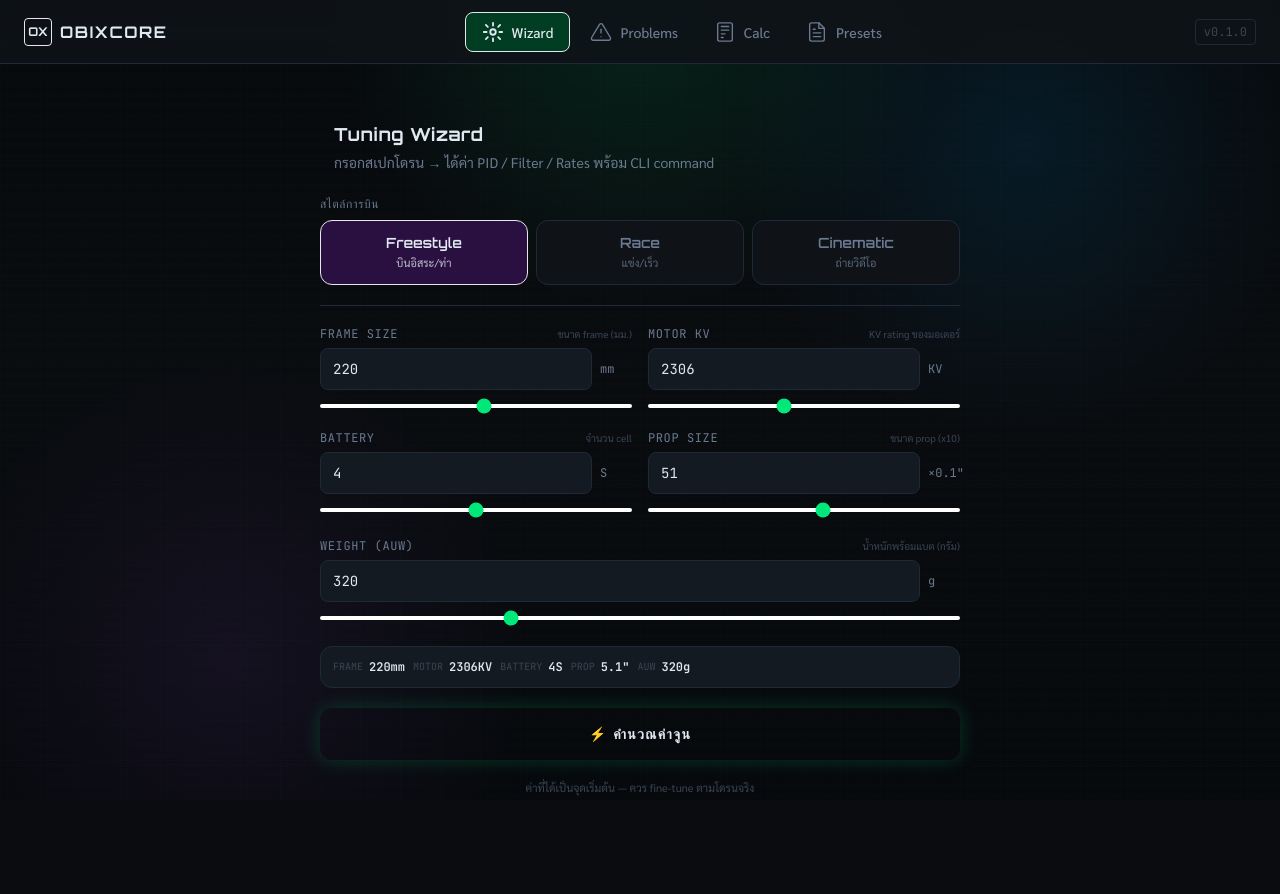
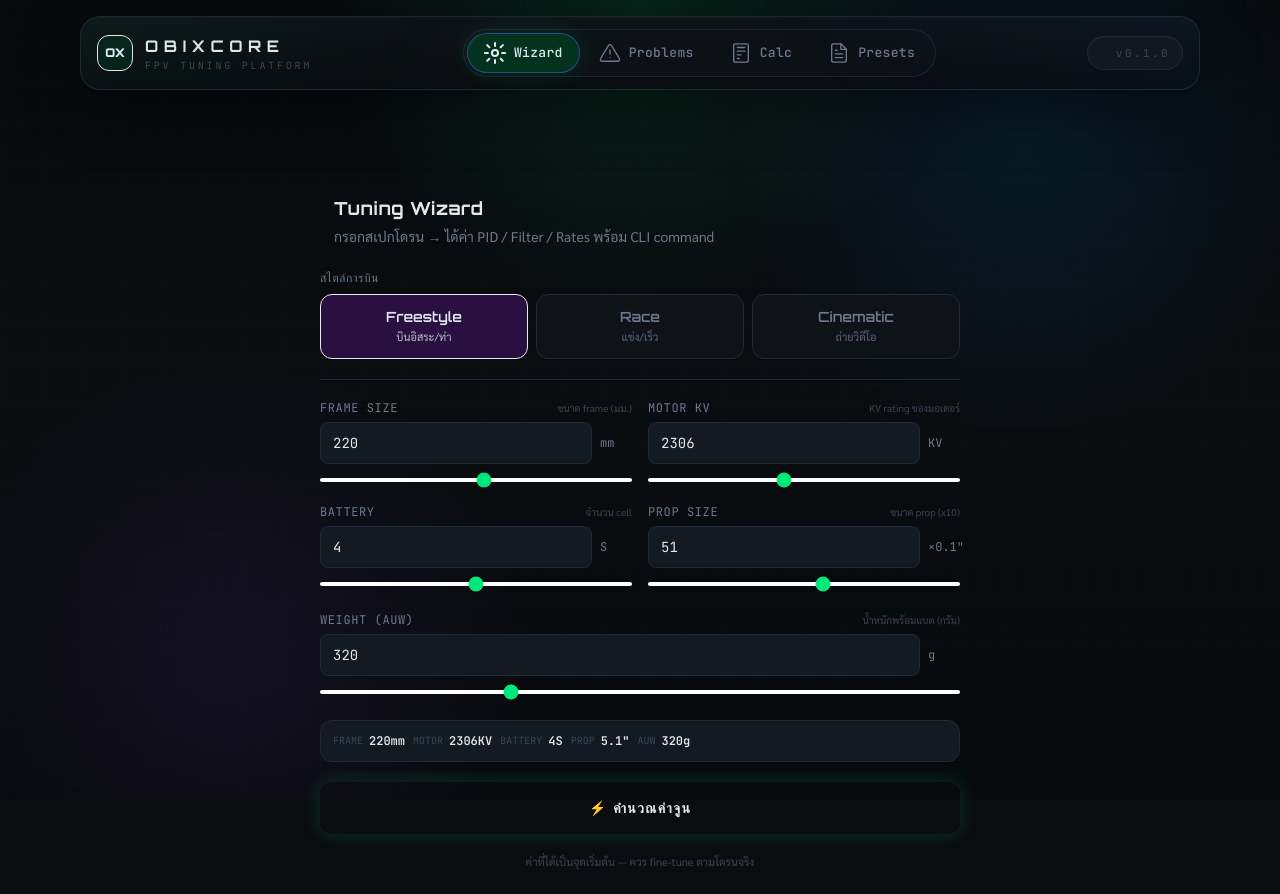
Before and after one commit to Santipap250/OBIXCORE, a Next.js app: page /wizard in a window 1280 px wide. Before the commit the page ends 820 px from the top, so only its background shows below. Built offline with nearby package versions, Linux system fonts and the light colour scheme.

Commit message:
Add files via upload

```diff
--- a/components/Badge.tsx
+++ b/components/Badge.tsx
@@ -15,14 +15,14 @@ export default function Badge({ children, variant = "default", value, className
   } else if (variant === "style" && value) {
     colorClasses = STYLE_COLORS[value] || colorClasses;
   } else if (variant === "outline") {
-    colorClasses = "text-text-muted border-bg-border";
+    colorClasses = "text-text-muted border-bg-border bg-bg-surface";
   }
 
   return (
     <span
       className={`
-        inline-flex items-center px-2 py-0.5 rounded text-xs font-mono font-medium
-        border uppercase tracking-wider
+        hud-chip inline-flex items-center rounded-full border px-2.5 py-0.5 text-[10px] font-mono font-medium
+        uppercase tracking-[0.22em]
         ${colorClasses} ${className}
       `}
     >
--- a/components/Nav.tsx
+++ b/components/Nav.tsx
@@ -72,65 +72,71 @@ export default function Nav() {
 
   return (
     <>
-      {/* ── Desktop top nav ─────────────────────────────── */}
-      <nav className="hidden md:flex fixed top-0 left-0 right-0 z-50 items-center justify-between px-6 h-16 bg-bg-surface/90 backdrop-blur-md border-b border-bg-border">
-        {/* Logo */}
-        <Link href="/" className="flex items-center gap-2 group">
-          <div className="w-7 h-7 rounded border border-green-DEFAULT/60 flex items-center justify-center group-hover:border-green-DEFAULT group-hover:glow-green transition-all">
-            <span className="text-green-DEFAULT font-orbitron font-bold text-xs">OX</span>
+      {/* Desktop top nav */}
+      <nav className="hidden md:flex fixed top-4 left-1/2 z-50 w-[min(1120px,calc(100%-1.5rem))] -translate-x-1/2 items-center justify-between rounded-2xl hud-card px-4 py-3">
+        <Link href="/" className="group flex items-center gap-3">
+          <div className="relative flex h-9 w-9 items-center justify-center rounded-xl border border-green-DEFAULT/60 bg-green-muted/40 transition-all group-hover:border-green-DEFAULT group-hover:shadow-[0_0_24px_rgba(0,232,122,0.22)]">
+            <div className="absolute inset-0 rounded-xl bg-green-DEFAULT/10 blur-md opacity-0 transition-opacity group-hover:opacity-100" />
+            <span className="relative text-xs font-orbitron font-black text-green-DEFAULT">OX</span>
           </div>
-          <span className="font-orbitron font-bold text-base tracking-widest text-text group-hover:text-green-DEFAULT transition-colors">
-            OBIXCORE
-          </span>
+          <div>
+            <span className="block font-orbitron text-base font-bold tracking-[0.35em] text-text transition-colors group-hover:text-green-DEFAULT">
+              OBIXCORE
+            </span>
+            <span className="block text-[10px] font-mono tracking-[0.28em] text-text-faint">
+              FPV TUNING PLATFORM
+            </span>
+          </div>
         </Link>
 
-        {/* Nav links */}
-        <div className="flex items-center gap-1">
+        <div className="flex items-center gap-1 rounded-full border border-bg-border/80 bg-bg-surface/70 p-1">
           {navItems.slice(1).map((item) => {
             const active = pathname === item.href;
             return (
               <Link
                 key={item.href}
                 href={item.href}
-                className={`flex items-center gap-2 px-4 py-2 rounded-lg text-sm font-medium transition-all ${
+                className={`group relative flex items-center gap-2 rounded-full px-4 py-2 text-sm font-medium transition-all ${
                   active
-                    ? "bg-green-muted text-green-DEFAULT border border-green-DEFAULT/40"
-                    : "text-text-muted hover:text-text hover:bg-bg-elevated"
+                    ? "bg-green-muted/80 text-green-DEFAULT shadow-[0_0_24px_rgba(0,232,122,0.14)]"
+                    : "text-text-muted hover:bg-bg-elevated/80 hover:text-text"
                 }`}
               >
-                {item.icon(active)}
-                <span>{item.label}</span>
+                <span className={`transition-transform duration-200 ${active ? "scale-110" : "group-hover:scale-105"}`}>
+                  {item.icon(active)}
+                </span>
+                <span className="font-mono text-[13px] tracking-wide">{item.label}</span>
+                {active && <span className="absolute inset-0 rounded-full ring-1 ring-green-DEFAULT/30" />}
               </Link>
             );
           })}
         </div>
 
-        {/* Version badge */}
-        <div className="text-xs font-mono text-text-faint border border-bg-border rounded px-2 py-1">
+        <div className="hud-chip flex items-center gap-2 px-3 py-2 text-[11px] font-mono tracking-[0.22em] text-text-faint">
+          <span className="h-2 w-2 rounded-full bg-green-DEFAULT shadow-[0_0_16px_rgba(0,232,122,0.55)] animate-pulse-green" />
           v0.1.0
         </div>
       </nav>
 
-      {/* ── Mobile bottom nav ───────────────────────────── */}
-      <nav className="md:hidden fixed bottom-0 left-0 right-0 z-50 bg-bg-surface/95 backdrop-blur-md border-t border-bg-border">
-        <div className="flex items-stretch justify-around h-16">
+      {/* Mobile bottom nav */}
+      <nav className="md:hidden fixed bottom-3 left-3 right-3 z-50 hud-card px-2 py-2">
+        <div className="flex items-stretch justify-around gap-1">
           {navItems.map((item) => {
             const active = pathname === item.href;
             return (
               <Link
                 key={item.href}
                 href={item.href}
-                className={`flex flex-col items-center justify-center gap-1 flex-1 text-[10px] transition-all ${
+                className={`relative flex flex-1 flex-col items-center justify-center gap-1 rounded-2xl px-2 py-2 text-[10px] transition-all ${
                   active ? "text-green-DEFAULT" : "text-text-muted"
                 }`}
               >
-                <div className={`transition-transform ${active ? "scale-110" : ""}`}>
+                <div className={`relative transition-transform ${active ? "scale-110" : ""}`}>
+                  <span className={`absolute inset-0 rounded-full blur-xl transition-opacity ${active ? "bg-green-DEFAULT/20 opacity-100 animate-glow-pulse" : "opacity-0"}`} />
                   {item.icon(active)}
                 </div>
                 <span className="font-sarabun">{item.labelTh}</span>
-                {active && (
-                  <div className="absolute bottom-0 w-8 h-0.5 bg-green-DEFAULT rounded-full" />
-                )}
+                {active && <span className="absolute bottom-0 left-1/2 h-0.5 w-8 -translate-x-1/2 rounded-full bg-green-DEFAULT" />}
               </Link>
             );
           })}
--- a/components/ToolCard.tsx
+++ b/components/ToolCard.tsx
@@ -11,11 +11,11 @@ interface ToolCardProps {
 }
 
 const accentMap = {
-  green:  { border: "border-green-DEFAULT/20",  hover: "hover:border-green-DEFAULT/60 hover:bg-green-muted/20",  icon: "bg-green-muted border-green-DEFAULT/40 text-green-DEFAULT",  badge: "bg-green-muted text-green-DEFAULT" },
-  amber:  { border: "border-amber-DEFAULT/20",  hover: "hover:border-amber-DEFAULT/60 hover:bg-amber-muted/20",  icon: "bg-amber-muted border-amber-DEFAULT/40 text-amber-DEFAULT",  badge: "bg-amber-muted text-amber-DEFAULT" },
-  blue:   { border: "border-blue-DEFAULT/20",   hover: "hover:border-blue-DEFAULT/60 hover:bg-blue-muted/20",   icon: "bg-blue-muted border-blue-DEFAULT/40 text-blue-DEFAULT",   badge: "bg-blue-muted text-blue-DEFAULT" },
-  cyan:   { border: "border-cyan-DEFAULT/20",   hover: "hover:border-cyan-DEFAULT/60 hover:bg-cyan-muted/20",   icon: "bg-cyan-muted border-cyan-DEFAULT/40 text-cyan-DEFAULT",   badge: "bg-cyan-muted text-cyan-DEFAULT" },
-  purple: { border: "border-purple-DEFAULT/20", hover: "hover:border-purple-DEFAULT/60 hover:bg-purple-muted/20", icon: "bg-purple-muted border-purple-DEFAULT/40 text-purple-DEFAULT", badge: "bg-purple-muted text-purple-DEFAULT" },
+  green:  { border: "border-green-DEFAULT/20",  hover: "hover:border-green-DEFAULT/60 hover:-translate-y-1 hover:bg-green-muted/20",  icon: "bg-green-muted/80 border-green-DEFAULT/40 text-green-DEFAULT",  badge: "bg-green-muted/80 text-green-DEFAULT" },
+  amber:  { border: "border-amber-DEFAULT/20",  hover: "hover:border-amber-DEFAULT/60 hover:-translate-y-1 hover:bg-amber-muted/20",  icon: "bg-amber-muted/80 border-amber-DEFAULT/40 text-amber-DEFAULT",  badge: "bg-amber-muted/80 text-amber-DEFAULT" },
+  blue:   { border: "border-blue-DEFAULT/20",   hover: "hover:border-blue-DEFAULT/60 hover:-translate-y-1 hover:bg-blue-muted/20",   icon: "bg-blue-muted/80 border-blue-DEFAULT/40 text-blue-DEFAULT",   badge: "bg-blue-muted/80 text-blue-DEFAULT" },
+  cyan:   { border: "border-cyan-DEFAULT/20",   hover: "hover:border-cyan-DEFAULT/60 hover:-translate-y-1 hover:bg-cyan-muted/20",   icon: "bg-cyan-muted/80 border-cyan-DEFAULT/40 text-cyan-DEFAULT",   badge: "bg-cyan-muted/80 text-cyan-DEFAULT" },
+  purple: { border: "border-purple-DEFAULT/20", hover: "hover:border-purple-DEFAULT/60 hover:-translate-y-1 hover:bg-purple-muted/20", icon: "bg-purple-muted/80 border-purple-DEFAULT/40 text-purple-DEFAULT", badge: "bg-purple-muted/80 text-purple-DEFAULT" },
 };
 
 export default function ToolCard({
@@ -33,42 +33,52 @@ export default function ToolCard({
     <Link
       href={href}
       className={`
-        group block p-5 rounded-xl border bg-bg-surface
-        transition-all duration-200 active:scale-98
+        hud-card group block p-5
+        transition-all duration-300 active:scale-[0.99]
         ${a.border} ${a.hover}
       `}
     >
+      <div className="absolute inset-x-0 top-0 h-px bg-gradient-to-r from-transparent via-current to-transparent opacity-15" />
       <div className="flex items-start gap-4">
-        {/* Icon */}
-        <div className={`flex-shrink-0 w-12 h-12 rounded-lg border flex items-center justify-center ${a.icon}`}>
+        <div className={`relative flex h-12 w-12 flex-shrink-0 items-center justify-center overflow-hidden rounded-2xl border ${a.icon}`}>
+          <div className="absolute inset-0 opacity-0 transition-opacity group-hover:opacity-100 bg-[radial-gradient(circle_at_top,_rgba(255,255,255,0.08),_transparent_60%)]" />
           {icon}
         </div>
 
-        {/* Text */}
-        <div className="flex-1 min-w-0">
+        <div className="min-w-0 flex-1">
           <div className="flex items-center gap-2 flex-wrap">
-            <h3 className="font-orbitron font-semibold text-sm text-text group-hover:text-inherit transition-colors">
+            <h3 className="font-orbitron text-sm font-semibold tracking-wide text-text transition-colors group-hover:text-inherit">
               {title}
             </h3>
             {badge && (
-              <span className={`text-[9px] font-mono px-1.5 py-0.5 rounded uppercase tracking-wider ${a.badge}`}>
+              <span className={`hud-chip px-2 py-0.5 text-[9px] font-mono uppercase tracking-[0.22em] ${a.badge}`}>
                 {badge}
               </span>
             )}
           </div>
-          <p className="text-[13px] text-text-muted mt-0.5 font-sarabun leading-relaxed">
+          <p className="mt-1 font-sarabun text-[13px] leading-relaxed text-text-muted">
+            {titleTh}
+          </p>
+          <p className="mt-1.5 font-sarabun text-[13px] leading-relaxed text-text-muted/90">
             {description}
           </p>
         </div>
 
-        {/* Arrow */}
         <svg
-          className="flex-shrink-0 w-4 h-4 text-text-faint group-hover:text-text-muted group-hover:translate-x-0.5 transition-all mt-1"
+          className="mt-1 h-4 w-4 flex-shrink-0 text-text-faint transition-all group-hover:translate-x-1 group-hover:text-text-muted"
           viewBox="0 0 24 24" fill="none" stroke="currentColor" strokeWidth="2" strokeLinecap="round" strokeLinejoin="round"
         >
           <path d="M9 18l6-6-6-6"/>
         </svg>
       </div>
+
+      <div className="mt-4 flex items-center gap-2">
+        <div className="hud-accent-line flex-1" />
+        <span className="text-[10px] font-mono uppercase tracking-[0.28em] text-text-faint">
+          OPEN MODULE
+        </span>
+        <div className="hud-accent-line flex-1" />
+      </div>
     </Link>
   );
 }
--- a/components/ValueDisplay.tsx
+++ b/components/ValueDisplay.tsx
@@ -7,12 +7,12 @@ interface ValueDisplayProps {
 }
 
 const colorMap = {
-  green:  { text: "text-green-DEFAULT",  bg: "bg-green-muted",  border: "border-green-DEFAULT/30" },
-  amber:  { text: "text-amber-DEFAULT",  bg: "bg-amber-muted",  border: "border-amber-DEFAULT/30" },
-  blue:   { text: "text-blue-DEFAULT",   bg: "bg-blue-muted",   border: "border-blue-DEFAULT/30" },
-  cyan:   { text: "text-cyan-DEFAULT",   bg: "bg-cyan-muted",   border: "border-cyan-DEFAULT/30" },
-  purple: { text: "text-purple-DEFAULT", bg: "bg-purple-muted", border: "border-purple-DEFAULT/30" },
-  red:    { text: "text-red-DEFAULT",    bg: "bg-red-muted",    border: "border-red-DEFAULT/30" },
+  green:  { text: "text-green-DEFAULT",  bg: "bg-green-muted/60",  border: "border-green-DEFAULT/30" },
+  amber:  { text: "text-amber-DEFAULT",  bg: "bg-amber-muted/60",  border: "border-amber-DEFAULT/30" },
+  blue:   { text: "text-blue-DEFAULT",   bg: "bg-blue-muted/60",   border: "border-blue-DEFAULT/30" },
+  cyan:   { text: "text-cyan-DEFAULT",   bg: "bg-cyan-muted/60",   border: "border-cyan-DEFAULT/30" },
+  purple: { text: "text-purple-DEFAULT", bg: "bg-purple-muted/60", border: "border-purple-DEFAULT/30" },
+  red:    { text: "text-red-DEFAULT",    bg: "bg-red-muted/60",    border: "border-red-DEFAULT/30" },
 };
 
 export default function ValueDisplay({
@@ -27,12 +27,12 @@ export default function ValueDisplay({
   const labelSize = size === "sm" ? "text-[9px]" : "text-[10px]";
 
   return (
-    <div className={`flex flex-col items-center justify-center p-3 rounded-lg border ${c.bg} ${c.border} min-w-[60px]`}>
-      <span className={`${labelSize} font-mono text-text-muted uppercase tracking-widest mb-1`}>
+    <div className={`hud-card flex min-w-[72px] flex-col items-center justify-center rounded-2xl border px-3 py-3 ${c.bg} ${c.border}`}>
+      <span className={`${labelSize} mb-1 font-mono uppercase tracking-[0.25em] text-text-muted`}>
         {label}
       </span>
       <div className="flex items-baseline gap-0.5">
-        <span className={`${textSize} font-orbitron font-bold ${c.text} leading-none`}>
+        <span className={`${textSize} leading-none font-orbitron font-bold ${c.text}`}>
           {value}
         </span>
         {unit && (
```
Also changed, not shown: components/CodeBlock.tsx (+8 -13 lines), components/CopyButton.tsx (+5 -5 lines).
